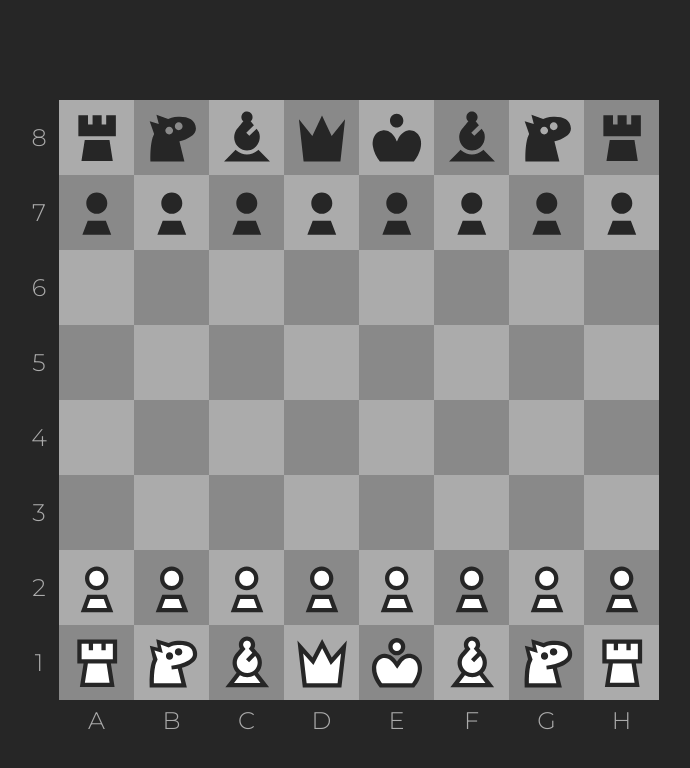
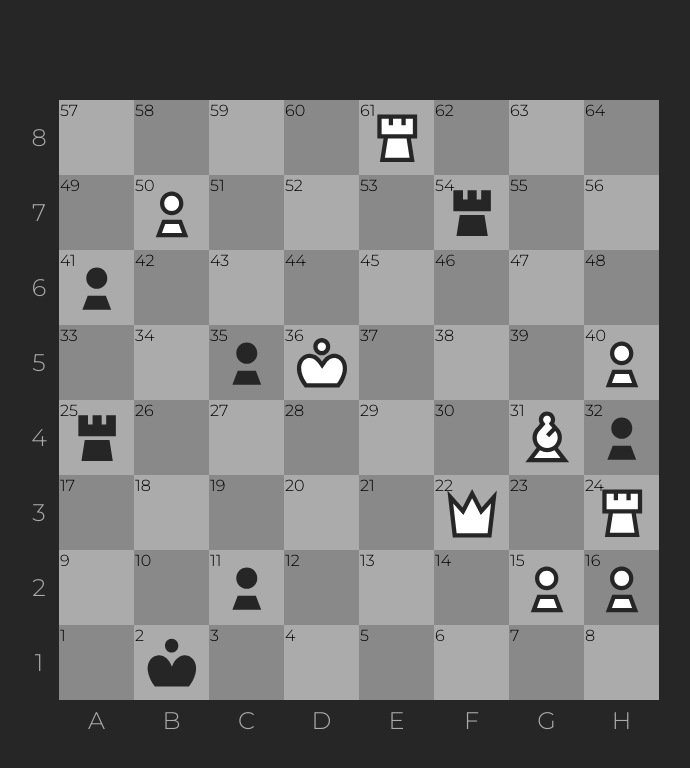
Before and after one commit to Timothyvanderveen/v-chess, a Vue app: page / in a window 1280 px wide. Shown: the top 768 px of the page, without its empty margins (281-971 px from the left). Built offline with nearby package versions, Linux system fonts and the light colour scheme.

Commit message:
add cardinal movement

```diff
--- a/src/App.vue
+++ b/src/App.vue
@@ -13,7 +13,7 @@ import { useBoardStore } from "./stores/board";
 
 // stores
 const boardStore = useBoardStore();
-const { activeSquare, hoveringSquare, availableSquares } =
+const { activeSquare, hoveringSquare, availableMoveCollection } =
   storeToRefs(boardStore);
 
 onMounted(() => {
@@ -26,7 +26,7 @@ onMounted(() => {
     } else {
       activeSquare.value = 0;
       hoveringSquare.value = 0;
-      availableSquares.value = [];
+      availableMoveCollection.value = [];
     }
   });
 });
--- a/src/components/chess/vChessPiece.vue
+++ b/src/components/chess/vChessPiece.vue
@@ -20,6 +20,7 @@
 import { useBoardStore } from "@/stores/board";
 import { usePieceStore } from "@/stores/piece";
 import { useSquareStore } from "@/stores/square";
+import { counter } from "@fortawesome/fontawesome-svg-core";
 import { storeToRefs } from "pinia";
 import { type PropType, computed, onMounted, ref, type Ref, watch } from "vue";
 
@@ -71,8 +72,9 @@ const getPosition = computed(() => boardStore.getPosition(props.squareIndex));
 
 const isWhite = computed(() => getOwner(props.pieceType) === "white");
 
-const { getRankFileObject } = useSquareStore();
-const { availableSquares } = storeToRefs(useBoardStore());
+const { getRankFileObject, hasPiece, getSquareIndexByCoordinates } =
+  useSquareStore();
+const { availableMoveCollection } = storeToRefs(useBoardStore());
 
 watch(
   () => activeSquare.value,
@@ -84,20 +86,89 @@ watch(
 );
 
 const setAvailableSquares = () => {
-  availableSquares.value = [];
+  availableMoveCollection.value = [];
   if (props.pieceType.toLowerCase() === "p") {
-    const { file, rank } = getRankFileObject(props.squareIndex);
+    setAvailablePawnMoves();
+  }
+  if (props.pieceType.toLowerCase() === "r") {
+    setFullCardinalMoves();
+  }
+};
 
-    availableSquares.value.push(
-      parseInt(`${rank}${file + (isWhite.value ? 1 : -1)}`)
-    );
+const setAvailablePawnMoves = () => {
+  const { file, rank } = getRankFileObject(props.squareIndex);
 
-    if (file === 2 || file === 7) {
-      availableSquares.value.push(
-        parseInt(`${rank}${file + (isWhite.value ? 2 : -2)}`)
-      );
+  const cardinalObject = {
+    cardinal: [
+      { rank, file: (file + (isWhite.value ? 1 : -1)) as vSquareFileNumber },
+    ],
+  };
+
+  if (file === 2 || file === 7) {
+    cardinalObject.cardinal?.push({
+      rank,
+      file: (file + (isWhite.value ? 2 : -2)) as vSquareFileNumber,
+    });
+  }
+
+  availableMoveCollection.value.push(cardinalObject);
+};
+
+const setFullCardinalMoves = () => {
+  const { file, rank } = getRankFileObject(props.squareIndex);
+
+  (["up", "down", "right", "left"] as CardinalDirections[]).forEach(
+    (direction) => {
+      const cardinalObject: AvailableMoveCollection = { cardinal: [] };
+
+      let availableSteps;
+      let encounteredPiece = false;
+
+      if (direction === "up" || direction === "down") {
+        availableSteps = direction === "up" ? 8 - file : file - 1;
+      } else {
+        availableSteps = direction === "right" ? 8 - rank : rank - 1;
+      }
+
+      Array.from(Array(availableSteps).keys()).forEach((counter) => {
+        if (encounteredPiece) {
+          return;
+        }
+
+        const updatedCounter =
+          direction === "up" || direction === "right"
+            ? counter + 1
+            : -counter - 1;
+
+        let newFile;
+        let newRank;
+
+        if (direction === "up" || direction === "down") {
+          newFile = (file + updatedCounter) as vSquareRankNumber;
+          newRank = rank as vSquareRankNumber;
+        } else {
+          newFile = file as vSquareRankNumber;
+          newRank = (rank + updatedCounter) as vSquareRankNumber;
+        }
+
+        const squareIndex = getSquareIndexByCoordinates({
+          file: newFile,
+          rank: newRank,
+        });
+
+        if (hasPiece(squareIndex)) {
+          encounteredPiece = true;
+        }
+
+        cardinalObject.cardinal?.push({
+          file: newFile,
+          rank: newRank,
+        });
+      });
+
+      availableMoveCollection.value.push(cardinalObject);
     }
-  }
+  );
 };
 </script>
 
--- a/src/components/chess/vSquare.vue
+++ b/src/components/chess/vSquare.vue
@@ -5,11 +5,14 @@
     :class="{
       [`v-square__colour--${props.colour}`]: true,
       hovering: isHovering,
-      available: isAvailable,
+      available: isAvailable && !thisHasAnyPiece,
+      [`available-with-piece`]: isAvailable && thisHasOpponentPiece,
     }"
     :style="{ translate: getPosition }"
     :data-square-index="props.squareIndex"
-  />
+  >
+    <div style="position: absolute">{{ squareIndex }}</div>
+  </div>
 </template>
 
 <script setup lang="ts">
@@ -21,9 +24,10 @@ import { ref, type PropType, type Ref, computed, onMounted } from "vue";
 
 // stores
 const boardStore = useBoardStore();
-const { activeSquare, hoveringSquare, availableSquares } = storeToRefs(
+const { hoveringSquare, availableMoveCollection } = storeToRefs(
   useBoardStore()
 );
+const { getRankFileObject, hasOpponentPiece, hasPiece } = useSquareStore();
 
 // props
 const props = defineProps({
@@ -46,18 +50,29 @@ const isHovering = computed(() => {
   }
   return false;
 });
-// const isActive = computed(() => {
-//   const hoveringAvailableSquare = availableSquares.value.includes(
-//     getCoordinates(hoveringSquare.value)
-//   );
-//   if (props.squareIndex === activeSquare.value && !hoveringAvailableSquare) {
-//     return true;
-//   }
-//   return false;
-// });
-const isAvailable = computed(() =>
-  availableSquares.value.includes(getCoordinates(props.squareIndex))
-);
+
+const thisHasAnyPiece = computed(() => {
+  return hasPiece(props.squareIndex);
+});
+
+const thisHasOpponentPiece = computed(() => {
+  return hasOpponentPiece(props.squareIndex, props.colour);
+});
+
+const isAvailable = computed(() => {
+  const { file, rank } = getRankFileObject(props.squareIndex);
+  return availableMoveCollection.value.some((availableMove) => {
+    return (["horse", "diagonal", "cardinal"] as Array<MoveType>).some(
+      (moveType) => {
+        return availableMove[moveType]?.some((availableMoveType) => {
+          return (
+            availableMoveType.file === file && availableMoveType.rank === rank
+          );
+        });
+      }
+    );
+  });
+});
 
 onMounted(() => {
   squareElement.value?.addEventListener("mouseover", ({ clientX, clientY }) => {
@@ -70,9 +85,6 @@ onMounted(() => {
     () => (hoveringSquare.value = 0)
   );
 });
-
-// stores
-const { getCoordinates } = useSquareStore();
 
 // square logic
 
@@ -95,19 +107,29 @@ const getPosition = computed(() => boardStore.getPosition(props.squareIndex));
   &::after {
     content: "";
     position: absolute;
-    background: #262626;
+    background-color: transparent;
     /* width: 100%; */
+    border: 0 solid #262626;
     opacity: 0;
     inset: 50%;
     border-radius: 50%;
-    transition: inset 0.2s ease-in-out, opacity 0.2s ease-in-out;
+    transition: all 0.2s ease-in-out;
   }
 
   &.available {
     cursor: pointer;
     &::after {
+      background-color: #262626;
       inset: 30%;
       opacity: 0.2;
+    }
+  }
+  &.available-with-piece {
+    cursor: pointer;
+    &::after {
+      inset: 0;
+      opacity: 0.2;
+      border-width: 0.5vmin;
     }
   }
 }
--- a/src/stores/board.ts
+++ b/src/stores/board.ts
@@ -16,7 +16,7 @@ export const useBoardStore = defineStore("board", () => {
 
   // board state
   const boardState: Ref<vBoardState> = ref([]);
-  const availableSquares: Ref<Array<number>> = ref([]);
+  const availableMoveCollection: Ref<Array<AvailableMoveCollection>> = ref([]);
   const hoveringSquare = ref(0);
   const activeSquare = ref(0);
 
@@ -50,6 +50,6 @@ export const useBoardStore = defineStore("board", () => {
     getPosition,
     hoveringSquare,
     activeSquare,
-    availableSquares,
+    availableMoveCollection,
   };
 });
--- a/src/stores/fen.ts
+++ b/src/stores/fen.ts
@@ -1,10 +1,13 @@
 import { defineStore } from "pinia";
 import { useSquareStore } from "./square";
+import { useBoardStore } from "./board";
 
 export const useFenStore = defineStore("fen", () => {
   const squareStore = useSquareStore();
+  const { getRankFileObject } = useSquareStore();
 
-  const startingFen = "rnbqkbnr/pppppppp/8/8/8/8/PPPPPPPP/RNBQKBNR";
+  const startingFen = "4R3/1P3r2/p7/2pK3P/r5Bp/5Q1R/2p3PP/1k6 w - - 0 1";
+  // const startingFen = "rnbqkbnr/pppppppp/8/8/8/8/PPPPPPPP/RNBQKBNR";
 
   const parseFenToBoardState = (
     startingFenParam: string | null = null
@@ -16,6 +19,7 @@ export const useFenStore = defineStore("fen", () => {
     // reverse fuckery needed because FEN starts at rank 8 (?) but still counts LTR (??)
     // TODO use whole FEN, not just position
     fen
+      .split(" ")[0]
       .split("/")
       .map((e) => e.split("").reverse().join(""))
       .join("/")
@@ -27,10 +31,12 @@ export const useFenStore = defineStore("fen", () => {
         }
 
         const rankNumber = parseInt(value);
+        const { rank, file } = getRankFileObject(squareIndex);
         if (rankNumber) {
           Array.from(Array(rankNumber).keys()).forEach(() => {
             boardState.push({
-              coordinates: squareStore.getCoordinates(squareIndex),
+              rank,
+              file,
               piece: null,
               squareIndex,
             });
@@ -38,7 +44,8 @@ export const useFenStore = defineStore("fen", () => {
           });
         } else {
           boardState.push({
-            coordinates: squareStore.getCoordinates(squareIndex),
+            rank,
+            file,
             piece: value as vPieceType,
             squareIndex,
           });
--- a/src/stores/square.ts
+++ b/src/stores/square.ts
@@ -38,11 +38,44 @@ export const useSquareStore = defineStore("square", () => {
     return rank as vSquareRankNumber;
   };
 
-  const getRankFileObject = (squareIndex: number) => {
+  const getRankFileObject = (
+    squareIndex: number
+  ): { file: vSquareFileNumber; rank: vSquareRankNumber } => {
     return {
       rank: getRankBySquareIndex(squareIndex),
       file: getFileBySquareIndex(squareIndex),
     };
+  };
+
+  const getSquareIndexByCoordinates = ({
+    file,
+    rank,
+  }: {
+    file: vSquareFileNumber;
+    rank: vSquareRankNumber;
+  }): number => {
+    return (
+      boardStore.boardState.find((e) => e.file === file && e.rank === rank)
+        ?.squareIndex ?? -1
+    );
+  };
+
+  const hasPiece = (squareIndex: number) => {
+    return boardStore.boardState.some(
+      (e) => e.piece && e.squareIndex === squareIndex
+    );
+  };
+
+  const hasOpponentPiece = (squareIndex: number, owner: vPlayerColour) => {
+    return boardStore.boardState.some((e) => {
+      if (!e.piece) return;
+      const isOpponent =
+        owner === "white"
+          ? e.piece === e.piece.toUpperCase()
+          : e.piece === e.piece.toLowerCase();
+
+      return e.piece && e.squareIndex === squareIndex && isOpponent;
+    });
   };
 
   const getCoordinates = (squareIndex: number) => {
@@ -61,5 +94,8 @@ export const useSquareStore = defineStore("square", () => {
     getFileBySquareIndex,
     getCoordinates,
     getRankFileObject,
+    hasPiece,
+    hasOpponentPiece,
+    getSquareIndexByCoordinates,
   };
 });
```
Also changed, not shown: env.d.ts (+17 -1 lines).
